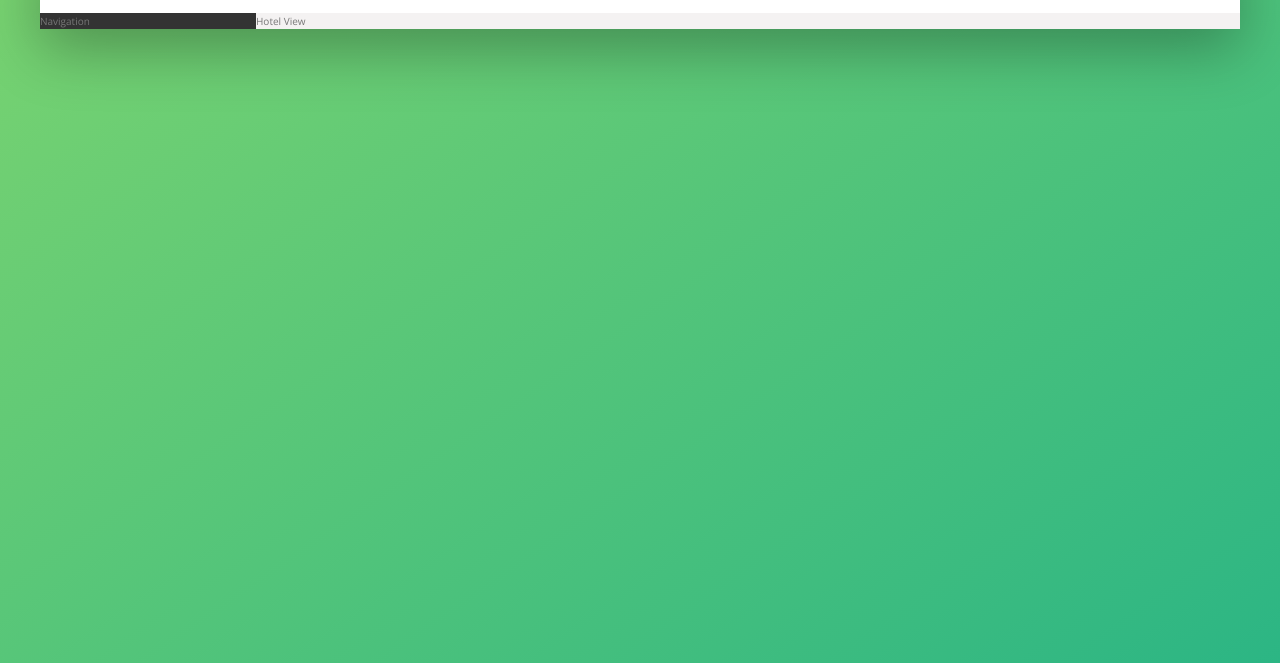
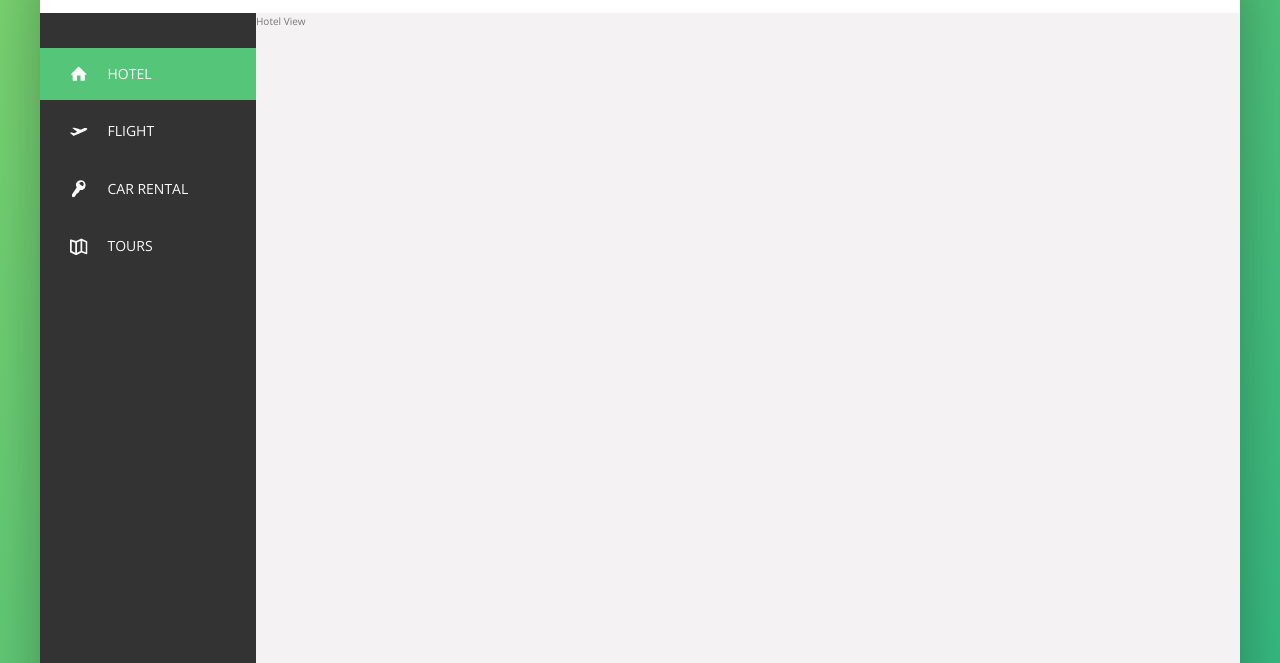
Before and after one commit to yahyaessam/travillo, a website: page index.html in a window 1280 px wide. Shown: the part 137-800 px from the top of the page. Drawn offline with nearby package versions, Linux system fonts and the light colour scheme.

Commit message:
Sidebar and navigation

```diff
--- a/index.html
+++ b/index.html
@@ -52,9 +52,50 @@
       </header>
 
       <div class="content">
-        <nav class="sidebar">Navigation</nav>
+        <nav class="sidebar">
+          <ul class="side-nav">
+            <li class="side-nav__item side-nav__item--active">
+              <a href="#" class="side-nav__link">
+                <svg class="side-nav__icon">
+                  <use xlink:href="img/sprite.svg#icon-home"></use>
+                </svg>
+                <span>Hotel</span>
+              </a>
+            </li>
+            <li class="side-nav__item">
+              <a href="#" class="side-nav__link">
+                <svg class="side-nav__icon">
+                  <use xlink:href="img/sprite.svg#icon-aircraft-take-off"></use>
+                </svg>
+                <span>Flight</span>
+              </a>
+            </li>
+            <li class="side-nav__item">
+              <a href="#" class="side-nav__link">
+                <svg class="side-nav__icon">
+                  <use xlink:href="img/sprite.svg#icon-key"></use>
+                </svg>
+                <span>Car Rental</span>
+              </a>
+            </li>
+            <li class="side-nav__item">
+              <a href="#" class="side-nav__link">
+                <svg class="side-nav__icon">
+                  <use xlink:href="img/sprite.svg#icon-map"></use>
+                </svg>
+                <span>Tours</span>
+              </a>
+            </li>
+          </ul>
+          <div class="legal">
+            &copy; <span id="year"></span> Travillo. All iights reserved.
+          </div>
+        </nav>
         <main class="hotel-view">Hotel View</main>
       </div>
     </div>
+    <script>
+      document.getElementById("year").innerHTML = new Date().getFullYear();
+    </script>
   </body>
 </html>
--- a/sass/_components.scss
+++ b/sass/_components.scss
@@ -102,3 +102,66 @@
 
     }
 }
+
+.side-nav {
+    font-size: 1.4rem;
+    list-style:none;
+    margin-top: 3.5rem;
+    &__item {
+        // padding:1rem 1.5rem;
+        display:flex;
+        align-items: center;
+        cursor:pointer;
+        position:relative;
+        &:not(:last-child) {
+            margin-bottom: .5rem;
+        }
+    }
+    &__item:before {
+        content: '';
+        position:absolute;
+        top:0;
+        left:0;
+        height:100%;
+        width:3px;
+        background-color:var(--color-primary);
+        transform:scale(0);
+        transition:transform .2s, width .4s cubic-bezier(1,0,0,1) .2s, background-color .1s;
+
+    }
+    &__item:hover::before,
+    &__item--active:before {
+        transform:scaleY(1);
+        width:100%;
+    }
+
+    &__item:active:before {
+        background-color: var(--color-primary-light)
+    }
+    &__link:link,
+    &__link:visited {
+        text-decoration:none;
+        color:var(--color-grey-light-1);
+        text-transform:uppercase;
+        display:block;
+        padding:1.5rem 3rem;
+        display: flex;
+        align-items: center;
+        position:relative;
+        z-index:100;
+    }
+    &__icon {
+        width:1.75rem;
+        height:1.75rem;
+        margin-right:2rem;
+        fill:currentColor;
+    }
+}
+
+.legal {
+    font-size:1.2rem;
+    text-align:center;
+    color:var(--color-grey-light-4);
+    padding:2.5rem;
+
+}
--- a/sass/_layout.scss
+++ b/sass/_layout.scss
@@ -22,7 +22,11 @@
 .sidebar {
     background-color:var(--color-grey-dark-1);
     flex: 0 0 18%;
+    display:flex;
+    flex-direction:column;
+    justify-content: space-between;
 }
 .hotel-view {
     flex:1;
+    height:1000px;
 }
```
Also changed, not shown: css/style.css, 1 other file.
